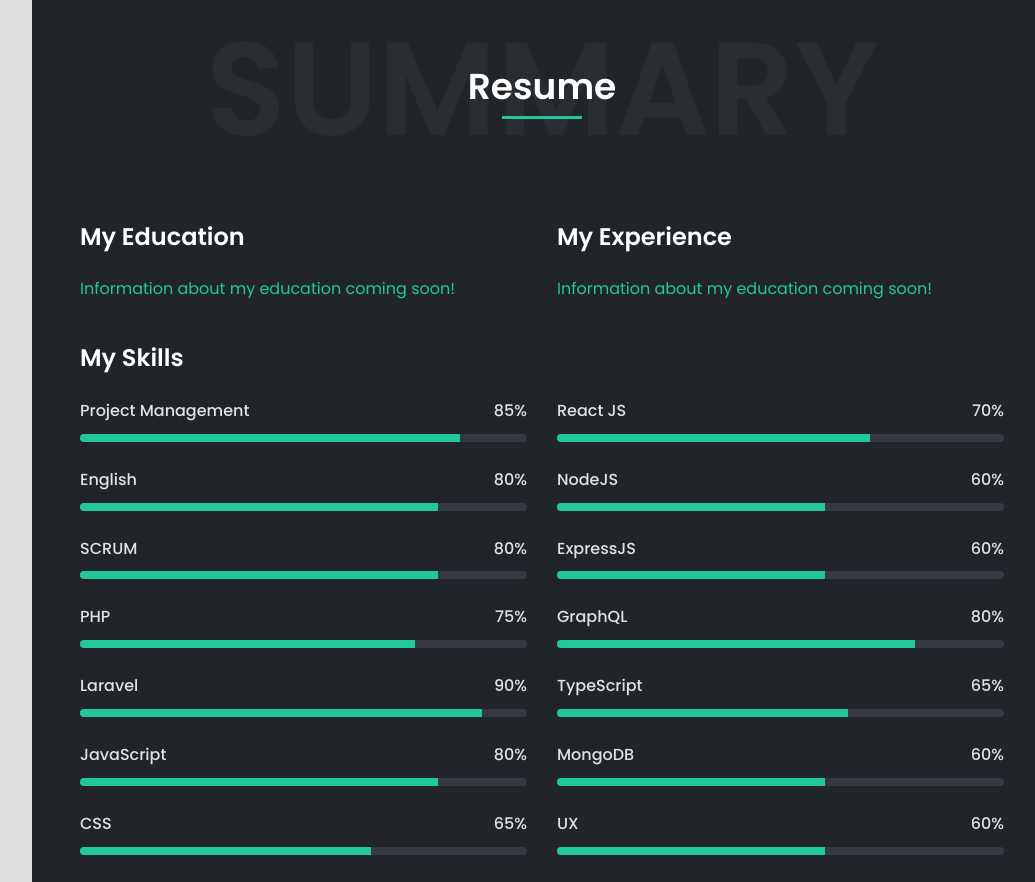
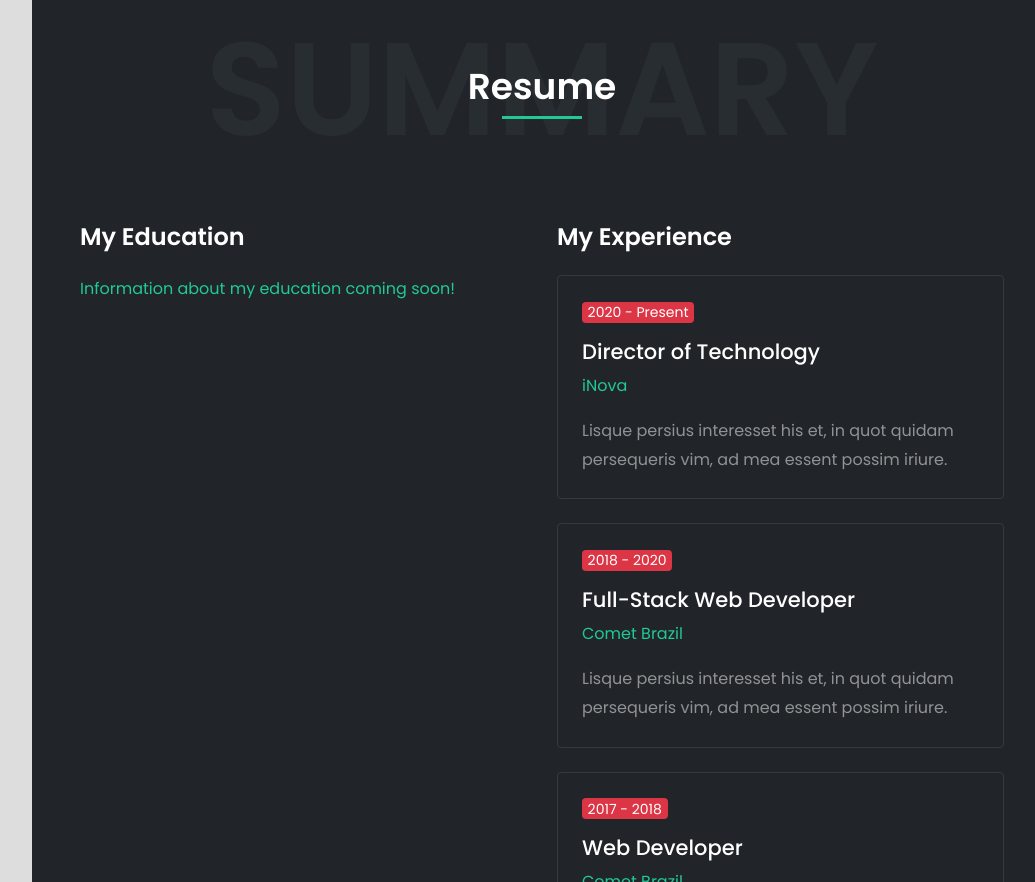
Before and after one commit to carlosmoliv/me, a plain HTML site: page index.html in a window 1280 px wide. Shown: the part 1918-2800 px from the top of the page, without its empty margins (228-1263 px from the left). Drawn offline with Linux system fonts and the light colour scheme.

Commit message:
add experience content

```diff
--- a/index.html
+++ b/index.html
@@ -244,7 +244,7 @@
                       <!-- <p>I'm a Director of Technology.</p> -->
 
                       <p>I'm a Tech Lead.</p>
-                      <p>I'm a Full-Stack Developer.</p>
+                      <!-- <p>I'm a Full-Stack Developer.</p> -->
                       <p>I'm a Passionate about Technology.</p>
                     </div>
                     <p class="text-7 font-weight-500 text-white mb-2 mb-md-3">
@@ -664,42 +664,44 @@
                 <h2 class="text-6 text-white font-weight-600 mb-4">
                   My Experience
                 </h2>
-                <p style="color: #20c997">
+                <!-- <p style="color: #20c997">
                   Information about my education coming soon!
-                </p>
-                <!-- <div class="border border-dark rounded p-4 mb-4">
+                </p> -->
+                <div class="border border-dark rounded p-4 mb-4">
                   <p class="badge badge-danger text-2 font-weight-400">
-                    2012 - 2013
+                    2020 - Present
                   </p>
-                  <h3 class="text-5 text-white">Jr. UI UX Designer</h3>
-                  <p class="text-primary">Themeforest</p>
+                  <h3 class="text-5 text-white">Director of Technology</h3>
+                  <p class="text-primary">iNova</p>
                   <p class="text-white-50 mb-0">
                     Lisque persius interesset his et, in quot quidam persequeris
                     vim, ad mea essent possim iriure.
                   </p>
                 </div>
+
                 <div class="border border-dark rounded p-4 mb-4">
                   <p class="badge badge-danger text-2 font-weight-400">
-                    2014 - 2016
+                    2018 - 2020
                   </p>
-                  <h3 class="text-5 text-white">Jr. Product Designer</h3>
-                  <p class="text-primary">Dribbble</p>
+                  <h3 class="text-5 text-white">Full-Stack Web Developer</h3>
+                  <p class="text-primary">Comet Brazil</p>
                   <p class="text-white-50 mb-0">
                     Lisque persius interesset his et, in quot quidam persequeris
                     vim, ad mea essent possim iriure.
                   </p>
                 </div>
+
                 <div class="border border-dark rounded p-4 mb-4">
                   <p class="badge badge-danger text-2 font-weight-400">
-                    2017 - 2019
+                    2017 - 2018
                   </p>
-                  <h3 class="text-5 text-white">Product Designer</h3>
-                  <p class="text-primary">Adobe</p>
+                  <h3 class="text-5 text-white">Web Developer</h3>
+                  <p class="text-primary">Comet Brazil</p>
                   <p class="text-white-50 mb-0">
                     Lisque persius interesset his et, in quot quidam persequeris
                     vim, ad mea essent possim iriure.
                   </p>
-                </div> -->
+                </div>
               </div>
             </div>
 
```
